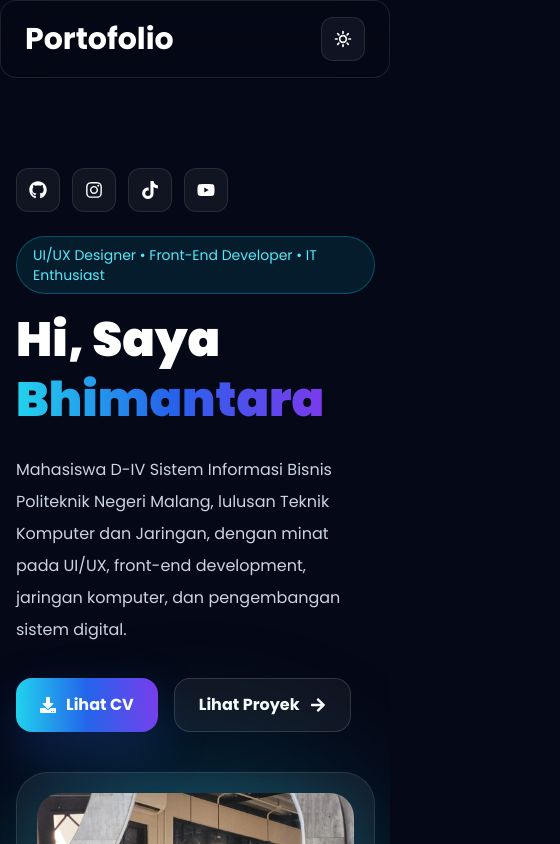
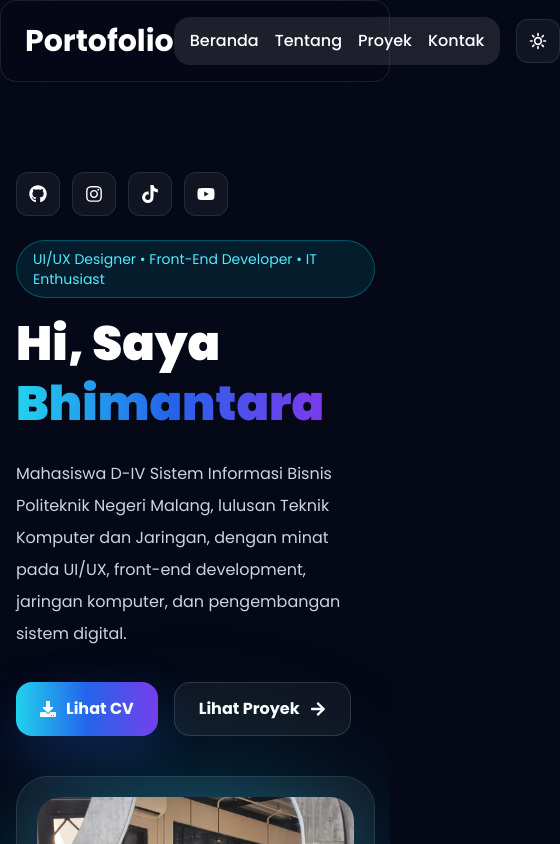
Before and after one commit to bhimantara435/PortofolioBhimantara, a React (Vite) app: page / in a window 390 px wide. Shown: the top 844 px of the page, 560 px wide, since content can reach past the window. Built offline with nearby package versions, Linux system fonts and the light colour scheme.

Commit message:
update navbar

```diff
--- a/src/components/Navbar.jsx
+++ b/src/components/Navbar.jsx
@@ -1,8 +1,6 @@
 import { useState, useEffect } from "react";
 
 const Navbar = () => {
-  const [active, setActive] = useState(false);
-
   const [theme, setTheme] = useState(() => {
     return localStorage.getItem("theme") || "dark";
   });
@@ -17,25 +15,12 @@ const Navbar = () => {
     }
   }, [theme]);
 
-  useEffect(() => {
-    const handleScroll = () => {
-      setActive(window.scrollY > 150);
-    };
-
-    window.addEventListener("scroll", handleScroll);
-    handleScroll();
-
-    return () => {
-      window.removeEventListener("scroll", handleScroll);
-    };
-  }, []);
-
   const toggleTheme = () => {
     setTheme((prevTheme) => (prevTheme === "dark" ? "light" : "dark"));
   };
 
   return (
-    <div className="mx-auto flex max-w-7xl items-center justify-between rounded-2xl border border-white/10 bg-[#050816]/80 px-6 py-4 backdrop-blur-xl transition-colors duration-300 md:px-8">
+    <div className="sticky top-0 z-50 mx-auto flex max-w-7xl items-center justify-between rounded-2xl border border-white/10 bg-[#050816]/80 px-6 py-4 backdrop-blur-xl transition-colors duration-300 md:px-8">
       <div className="logo">
         <h1 className="text-3xl font-bold text-white transition-colors duration-300">
           Portofolio
@@ -43,11 +28,7 @@ const Navbar = () => {
       </div>
 
       <div className="flex items-center gap-4">
-        <ul
-          className={`menu fixed left-1/2 z-40 flex -translate-x-1/2 items-center gap-4 rounded-br-2xl rounded-bl-2xl bg-white/30 p-4 backdrop-blur-md transition-all sm:gap-10 md:static md:translate-x-0 md:bg-transparent md:p-0 md:opacity-100 md:transition-none ${
-            active ? "top-0 opacity-100" : "-top-10 opacity-0"
-          }`}
-        >
+        <ul className="menu flex items-center gap-4 rounded-2xl bg-white/10 px-4 py-3 backdrop-blur-md sm:gap-10 md:bg-transparent md:p-0">
           <li>
             <a href="#beranda" className="text-base font-medium sm:text-lg">
               Beranda
@@ -73,7 +54,7 @@ const Navbar = () => {
         <button
           type="button"
           onClick={toggleTheme}
-  className="grid h-11 w-11 place-items-center rounded-xl border border-white/10 bg-white/5 text-white transition hover:-translate-y-1 hover:border-cyan-400 hover:text-cyan-400"
+          className="grid h-11 w-11 shrink-0 place-items-center rounded-xl border border-white/10 bg-white/5 text-white transition hover:-translate-y-1 hover:border-cyan-400 hover:text-cyan-400"
           aria-label="Toggle theme"
         >
           {theme === "dark" ? (
```
Lines whose indentation alone changed are shown as unchanged.
